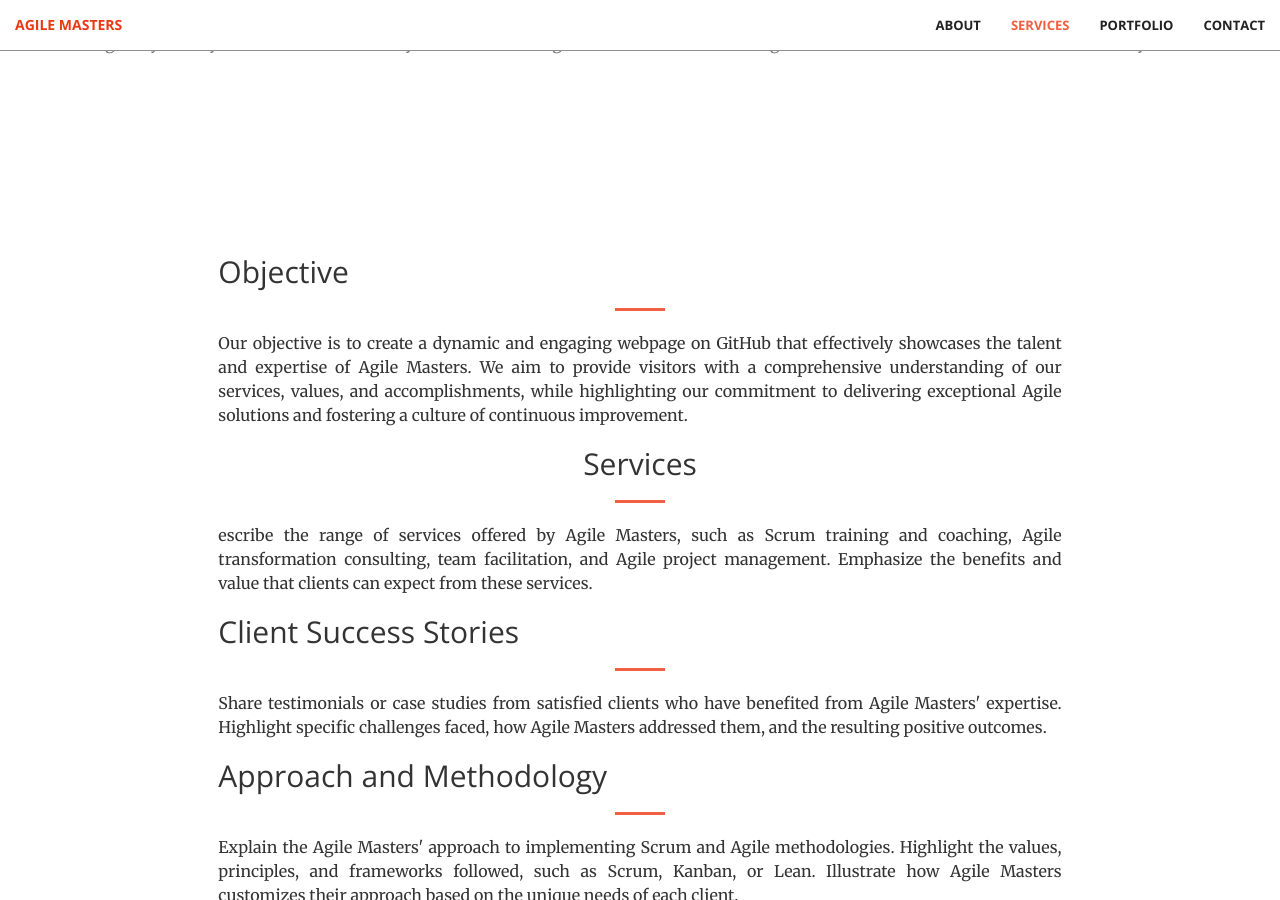
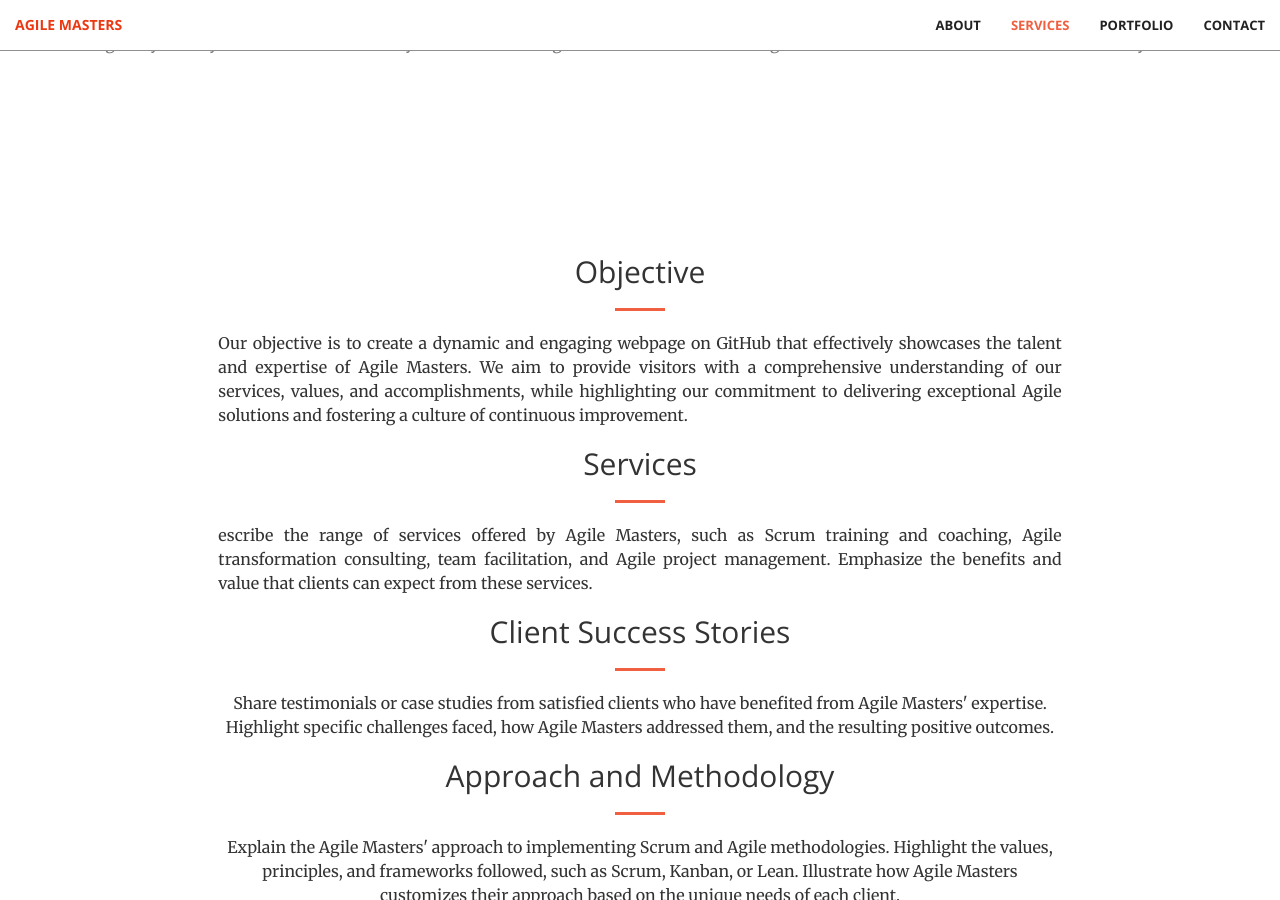
Before and after one commit to legitt23/legitt23, a Jekyll site: the page built from index.md, in a window 1280 px wide and 900 px high, scrolled down 1643 px. Built offline with Jekyll 4.4.1, drawn with Linux system fonts in a browser that asks for light colours.

Commit message:
Update content.html

```diff
--- a/_includes/content.html
+++ b/_includes/content.html
@@ -2,10 +2,10 @@
 <section id="content">
 
     <div class="row">
-            <div class="col-lg-8 col-lg-offset-2 text-justify">
+            <div class="col-lg-8 col-lg-offset-2 text-center">
                 <h2 class="section-heading">Objective</h2>
                 <hr class="primary">
-                <p>Our objective is to create a dynamic and engaging webpage on GitHub that effectively showcases the talent and expertise of Agile Masters. We aim to provide visitors with a comprehensive understanding of our services, values, and accomplishments, while highlighting our commitment to delivering exceptional Agile solutions and fostering a culture of continuous improvement.</p>
+                <p class= "text-justify">Our objective is to create a dynamic and engaging webpage on GitHub that effectively showcases the talent and expertise of Agile Masters. We aim to provide visitors with a comprehensive understanding of our services, values, and accomplishments, while highlighting our commitment to delivering exceptional Agile solutions and fostering a culture of continuous improvement.</p>
             </div>
 
         </div>
@@ -18,34 +18,34 @@
 
         </div>
    <div class="row">
-            <div class="col-lg-8 col-lg-offset-2 text-justify">
+            <div class="col-lg-8 col-lg-offset-2 text-center">
                 <h2 class="section-heading">Client Success Stories</h2>
                 <hr class="primary">
-                <p>Share testimonials or case studies from satisfied clients who have benefited from Agile Masters' expertise. Highlight specific challenges faced, how Agile Masters addressed them, and the resulting positive outcomes.</p>
+                <p "text-justify">Share testimonials or case studies from satisfied clients who have benefited from Agile Masters' expertise. Highlight specific challenges faced, how Agile Masters addressed them, and the resulting positive outcomes.</p>
             </div>
 
         </div>
     <div class="row">
-            <div class="col-lg-8 col-lg-offset-2 text-justify">
+            <div class="col-lg-8 col-lg-offset-2 text-center">
                 <h2 class="section-heading">Approach and Methodology</h2>
                 <hr class="primary">
-                <p>Explain the Agile Masters' approach to implementing Scrum and Agile methodologies. Highlight the values, principles, and frameworks followed, such as Scrum, Kanban, or Lean. Illustrate how Agile Masters customizes their approach based on the unique needs of each client.</p>
+                <p "text-justify">Explain the Agile Masters' approach to implementing Scrum and Agile methodologies. Highlight the values, principles, and frameworks followed, such as Scrum, Kanban, or Lean. Illustrate how Agile Masters customizes their approach based on the unique needs of each client.</p>
             </div>
 
         </div>
     <div class="row">
-            <div class="col-lg-8 col-lg-offset-2 text-justify">
+            <div class="col-lg-8 col-lg-offset-2 text-center">
                 <h2 class="section-heading">Training and Workshops</h2>
                 <hr class="primary">
-                <p>Provide details about the training programs and workshops offered by Agile Masters. Mention the target audience, topics covered, and any upcoming events or webinars that visitors can join.</p>
+                <p "text-justify">Provide details about the training programs and workshops offered by Agile Masters. Mention the target audience, topics covered, and any upcoming events or webinars that visitors can join.</p>
             </div>
 
         </div>
    <div class="row">
-            <div class="col-lg-8 col-lg-offset-2 text-justify">
+            <div class="col-lg-8 col-lg-offset-2 text-center">
                 <h2 class="section-heading">Resources and Blog</h2>
                 <hr class="primary">
-                <p>Include a section where visitors can access valuable resources, such as whitepapers, e-books, templates, and blog articles. Regularly update the blog with industry insights, best practices, and case studies to showcase thought leadership.</p>
+                <p "text-justify">Include a section where visitors can access valuable resources, such as whitepapers, e-books, templates, and blog articles. Regularly update the blog with industry insights, best practices, and case studies to showcase thought leadership.</p>
             </div>
 
         </div>
```
